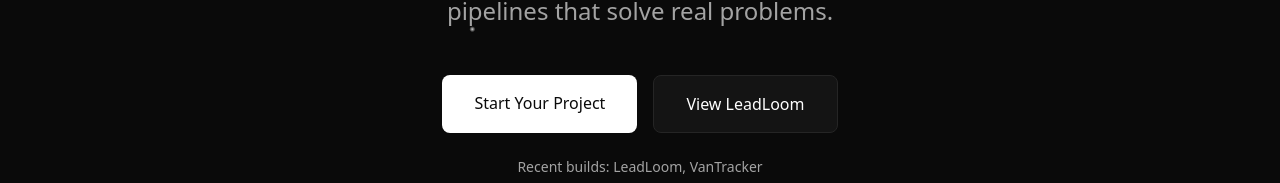
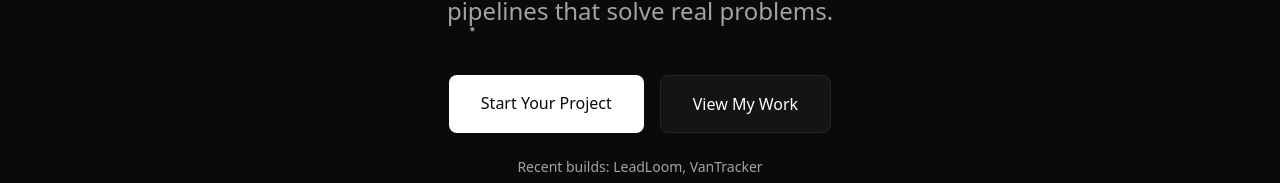
Before and after one commit to TheKingKohn/flagship, a Next.js app: page / in a window 1280 px wide. Shown: the part 426-609 px from the top of the page. Built offline with nearby package versions, Linux system fonts and the light colour scheme.

Commit message:
Update homepage CTA to 'View My Work' for better voice and remove LeadLoom-specific promotion

```diff
--- a/src/app/page.tsx
+++ b/src/app/page.tsx
@@ -48,8 +48,8 @@ export default function HomePage() {
 
           <div className="flex flex-col sm:flex-row gap-4 justify-center">
             <Button href="/contact">Start Your Project</Button>
-            <Button href="https://leadloom.thewoob.com" variant="secondary" external>
-              View LeadLoom
+            <Button href="/work" variant="secondary">
+              View My Work
             </Button>
           </div>
 
```
